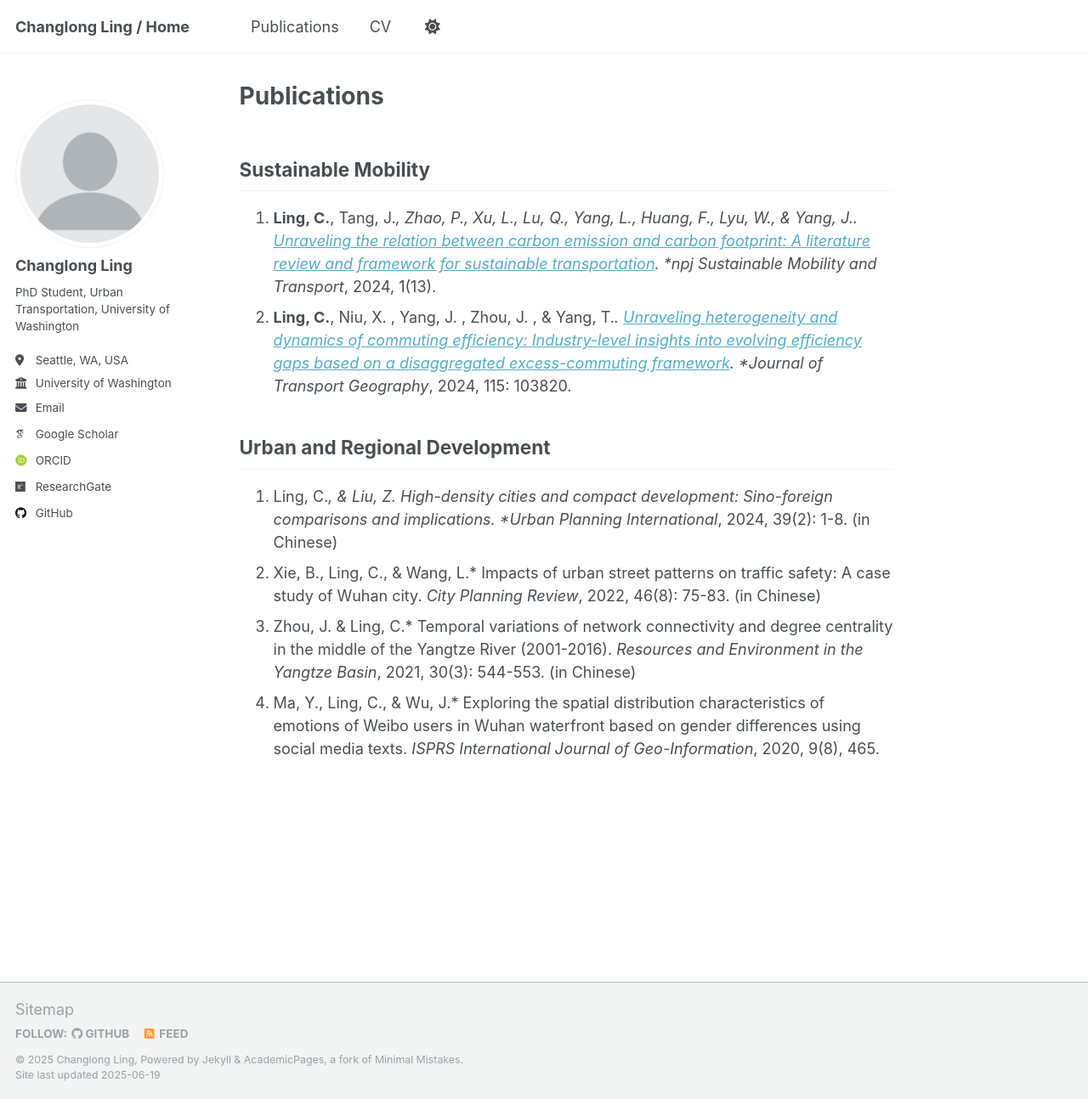
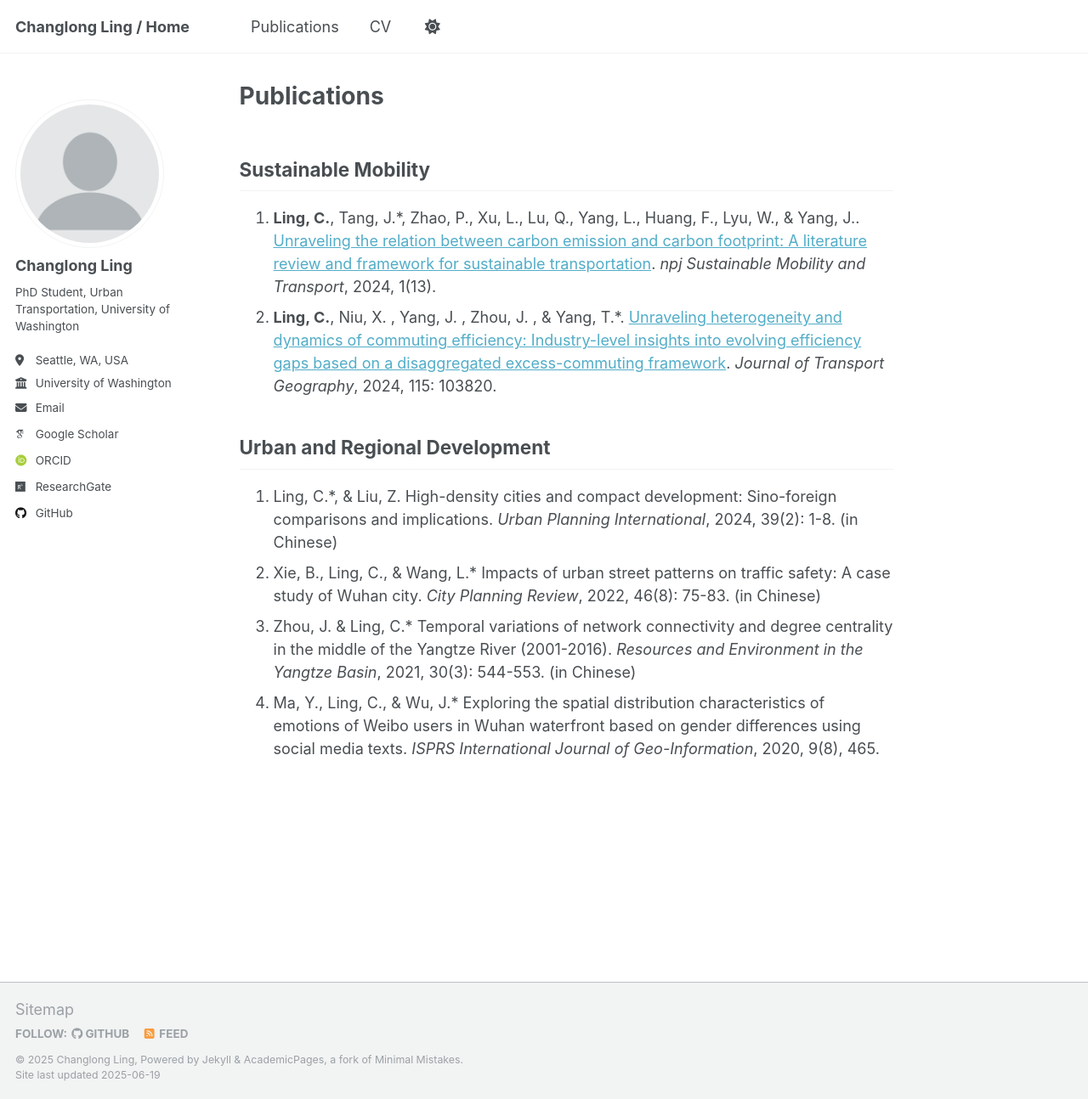
Before and after one commit to ChanglongLing/changlongling.github.io, a Jekyll site: the page built from _pages/publications.md, in a window 1280 px wide and 1294 px high. Shown: the whole window at 85% size. Built offline with Jekyll 4.4.1, drawn with Linux system fonts in a browser that asks for light colours; some web fonts are replaced.

```diff
--- a/_pages/publications.md
+++ b/_pages/publications.md
@@ -5,12 +5,12 @@ permalink: /publications/
 
 Sustainable Mobility
 -----
-1. **Ling, C.**, Tang, J.*, Zhao, P., Xu, L., Lu, Q., Yang, L., Huang, F., Lyu, W., & Yang, J.. [Unraveling the relation between carbon emission and carbon footprint: A literature review and framework for sustainable transportation](https://doi.org/10.1038/s44333-024-00013-5). *npj Sustainable Mobility and Transport*, 2024, 1(13).
-2. **Ling, C.**, Niu, X. , Yang, J. , Zhou, J. , & Yang, T.*. [Unraveling heterogeneity and dynamics of commuting efficiency: Industry-level insights into evolving efficiency gaps based on a disaggregated excess-commuting framework](https://doi.org/10.1016/j.jtrangeo.2024.103820). *Journal of Transport Geography*, 2024, 115: 103820.
+1. **Ling, C.**, Tang, J.*, Zhao, P., Xu, L., Lu, Q., Yang, L., Huang, F., Lyu, W., & Yang, J.. [Unraveling the relation between carbon emission and carbon footprint: A literature review and framework for sustainable transportation](https://doi.org/10.1038/s44333-024-00013-5). _npj Sustainable Mobility and Transport_, 2024, 1(13).
+2. **Ling, C.**, Niu, X. , Yang, J. , Zhou, J. , & Yang, T.*. [Unraveling heterogeneity and dynamics of commuting efficiency: Industry-level insights into evolving efficiency gaps based on a disaggregated excess-commuting framework](https://doi.org/10.1016/j.jtrangeo.2024.103820). _Journal of Transport Geography_, 2024, 115: 103820.
 
 Urban and Regional Development
 -----
-1.	Ling, C.*, & Liu, Z. High-density cities and compact development: Sino-foreign comparisons and implications. *Urban Planning International*, 2024, 39(2): 1-8. (in Chinese)
-2.	Xie, B., Ling, C., & Wang, L.* Impacts of urban street patterns on traffic safety: A case study of Wuhan city. *City Planning Review*, 2022, 46(8): 75-83. (in Chinese)
-3.	Zhou, J. & Ling, C.* Temporal variations of network connectivity and degree centrality in the middle of the Yangtze River (2001-2016). *Resources and Environment in the Yangtze Basin*, 2021, 30(3): 544-553. (in Chinese)
-4.	Ma, Y., Ling, C., & Wu, J.* Exploring the spatial distribution characteristics of emotions of Weibo users in Wuhan waterfront based on gender differences using social media texts. *ISPRS International Journal of Geo-Information*, 2020, 9(8), 465.
+1.	Ling, C.*, & Liu, Z. High-density cities and compact development: Sino-foreign comparisons and implications. _Urban Planning International_, 2024, 39(2): 1-8. (in Chinese)
+2.	Xie, B., Ling, C., & Wang, L.* Impacts of urban street patterns on traffic safety: A case study of Wuhan city. _City Planning Review_, 2022, 46(8): 75-83. (in Chinese)
+3.	Zhou, J. & Ling, C.* Temporal variations of network connectivity and degree centrality in the middle of the Yangtze River (2001-2016). _Resources and Environment in the Yangtze Basin_, 2021, 30(3): 544-553. (in Chinese)
+4.	Ma, Y., Ling, C., & Wu, J.* Exploring the spatial distribution characteristics of emotions of Weibo users in Wuhan waterfront based on gender differences using social media texts. _ISPRS International Journal of Geo-Information_, 2020, 9(8), 465.
```
